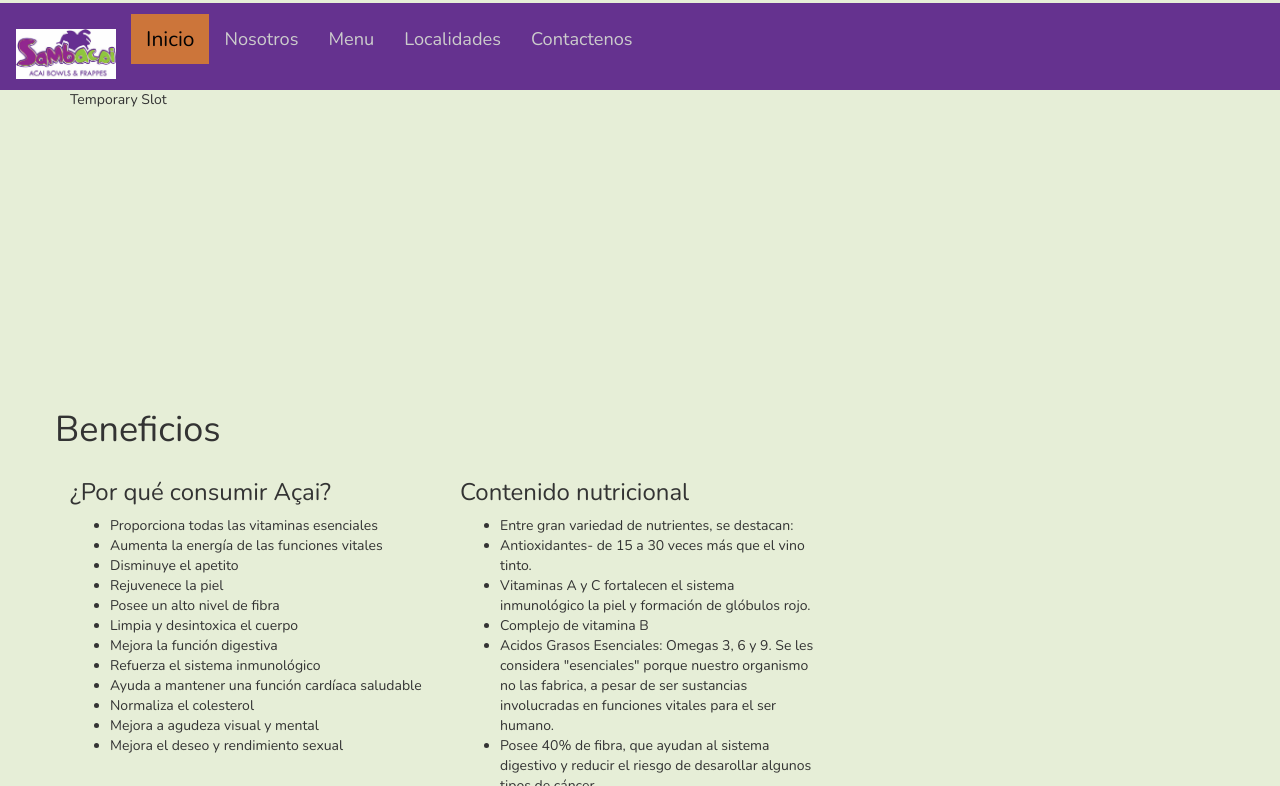
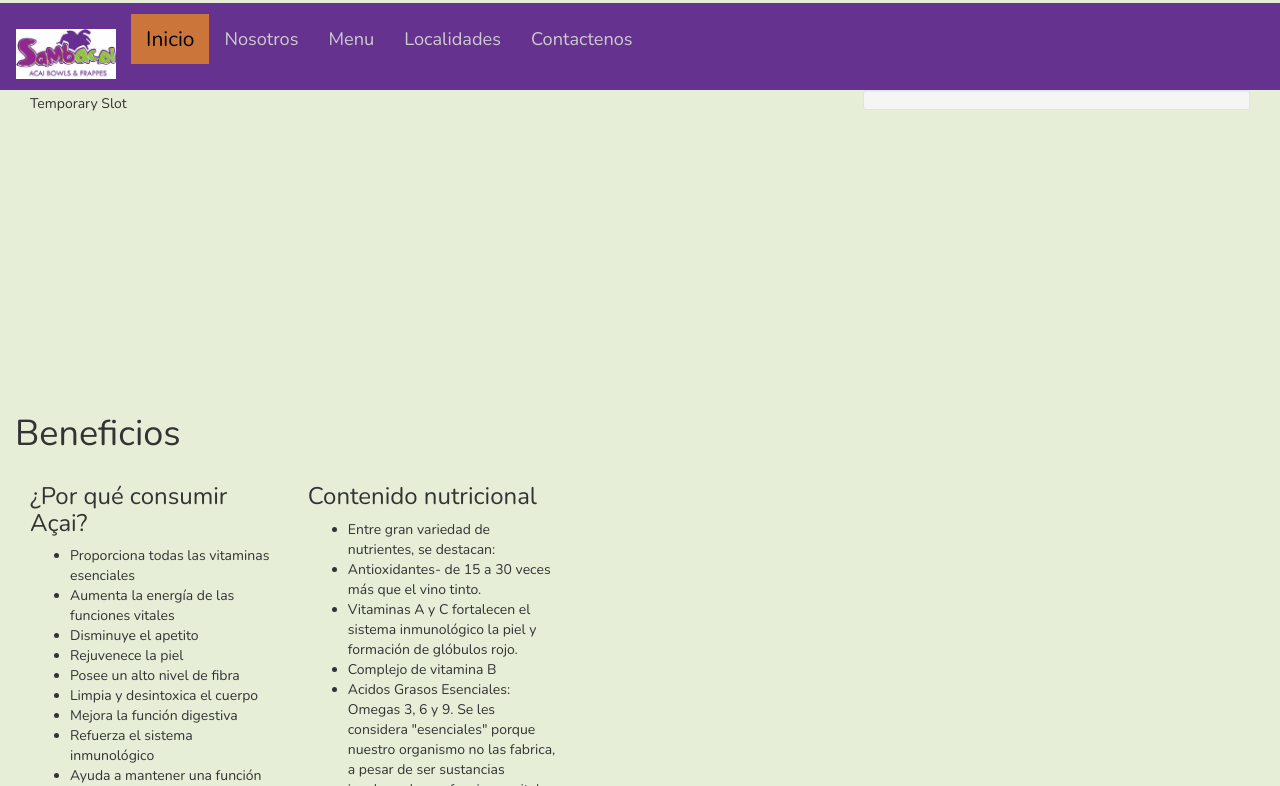
Before and after one commit to karloluis/sambacai, a Jekyll site: the page built from index.html, in a window 1280 px wide. Shown: the top 786 px of the page. Built offline with Jekyll 4.4.1, drawn with Linux system fonts in a browser that asks for light colours; grey boxes are pictures that could not be loaded.

Commit message:
Adding fb feed to home page layout.

```diff
--- /dev/null
+++ b/_layouts/home.html
@@ -0,0 +1,20 @@
+<!DOCTYPE html>
+<html>
+  {% include head.html %}
+  <body>
+    {% include nav.html %}
+
+    <div class="container-fluid">
+      <div class="col-md-8">
+        {{content}}
+      </div>
+
+      <div id="fbside" class="col-md-4">
+        <div class="fb-page well well-sm" data-href="https://www.facebook.com/Sambacaipr" data-tabs="timeline" data-small-header="true" data-adapt-container-width="true" data-hide-cover="false" data-show-facepile="false"></div>
+      </div>
+    </div>
+
+    {% include footer.html %}
+    {% include scripts.html %}
+  </body>
+</html>
--- a/assets/css/sambacai.scss
+++ b/assets/css/sambacai.scss
@@ -47,6 +47,7 @@
 }
 
  #temp {
+   margin-top: 4px;
    min-height: 300px;
    max-height: 300px;
  }
--- a/index.html
+++ b/index.html
@@ -1,5 +1,5 @@
 ---
-layout: default
+layout: home
 title: Home
 description:
 inicio: active
```
